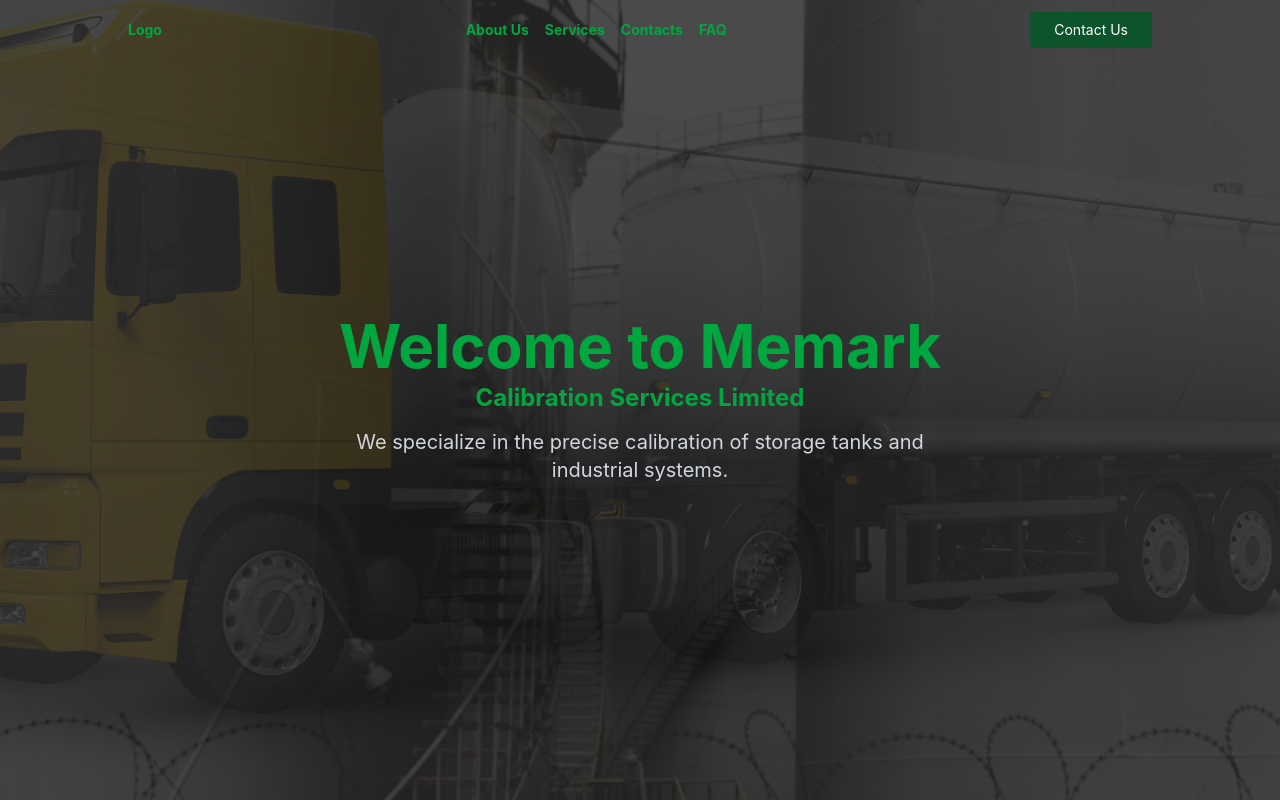
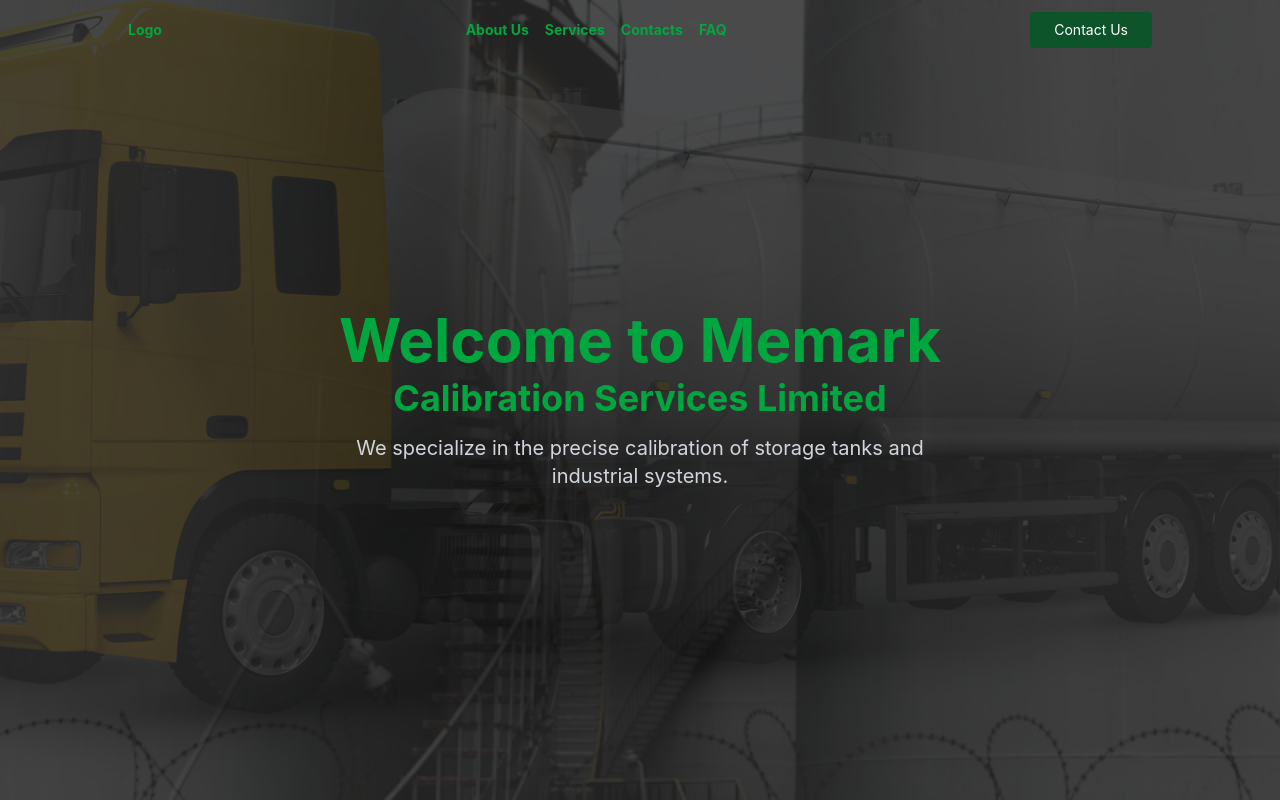
Before and after one commit to cloobTech/memark_calibration_company, a React (Vite) app: page / in a window 1280 px wide. Shown: the top 800 px of the page. Built offline with nearby package versions, Linux system fonts and the light colour scheme.

Commit message:
update style

```diff
--- a/src/sections/Hero.jsx
+++ b/src/sections/Hero.jsx
@@ -48,7 +48,9 @@
         <h1 className="text-4xl sm:text-6xl font-bold mb-2 text-green-600">
           Welcome to Memark
         </h1>
-        <h3 className="mb-4 text-green-600">Calibration Services Limited</h3>
+        <h3 className="mb-4 sm:text-4xl text-green-600">
+          Calibration Services Limited
+        </h3>
         <p className="text-lg sm:text-xl max-w-[600px] text-gray-300 ">
           We specialize in the precise calibration of storage tanks and
           industrial systems.
```
